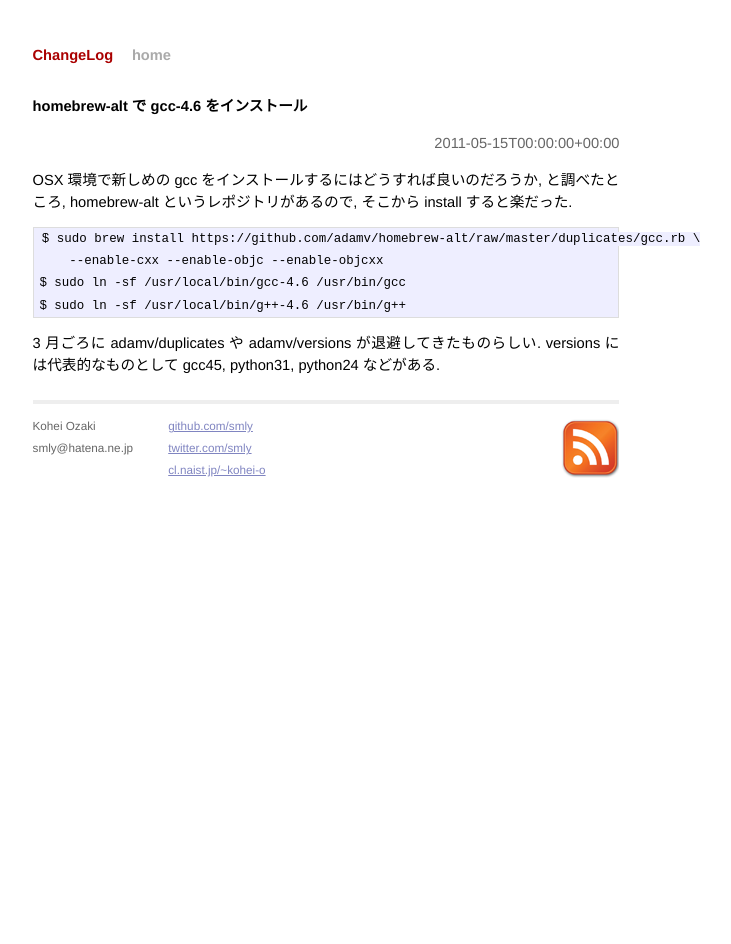
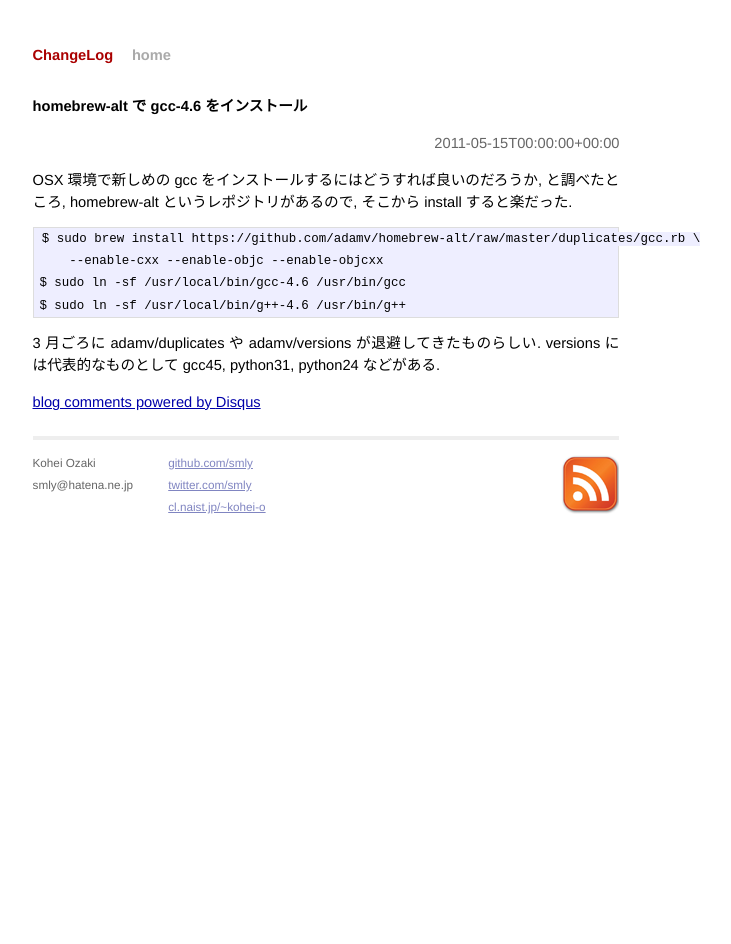
Before and after one commit to smly/smly.github.com, a Jekyll site: the page built from _posts/2011-05-15-first-post.markdown, in a window 1280 px wide. Shown: the whole page, without its empty margins (314-1045 px from the left). Built offline with Jekyll 4.4.1, drawn with Linux system fonts in a browser that asks for light colours; comment, search, counter and statistics services are not loaded.

Commit message:
add disqus

```diff
--- a/_layouts/post.html
+++ b/_layouts/post.html
@@ -10,6 +10,12 @@
 {{ content }}
 </div>
 
+<script type="text/javascript" charset="utf-8">
+  var disqus_identifier = "http://smly.github.com{{page.url}}";
+</script>
+<div id="disqus_thread"></div><script type="text/javascript" src="http://disqus.com/forums/smly/embed.js"></script><noscript><a href="http://smly.disqus.com/?url=ref">View the discussion thread.</a></noscript><a href="http://disqus.com" class="dsq-brlink">blog comments powered by <span class="logo-disqus">Disqus</span></a>
+
+
 <!--
 <div id="related">
   <h2>Related Posts</h2>
```
